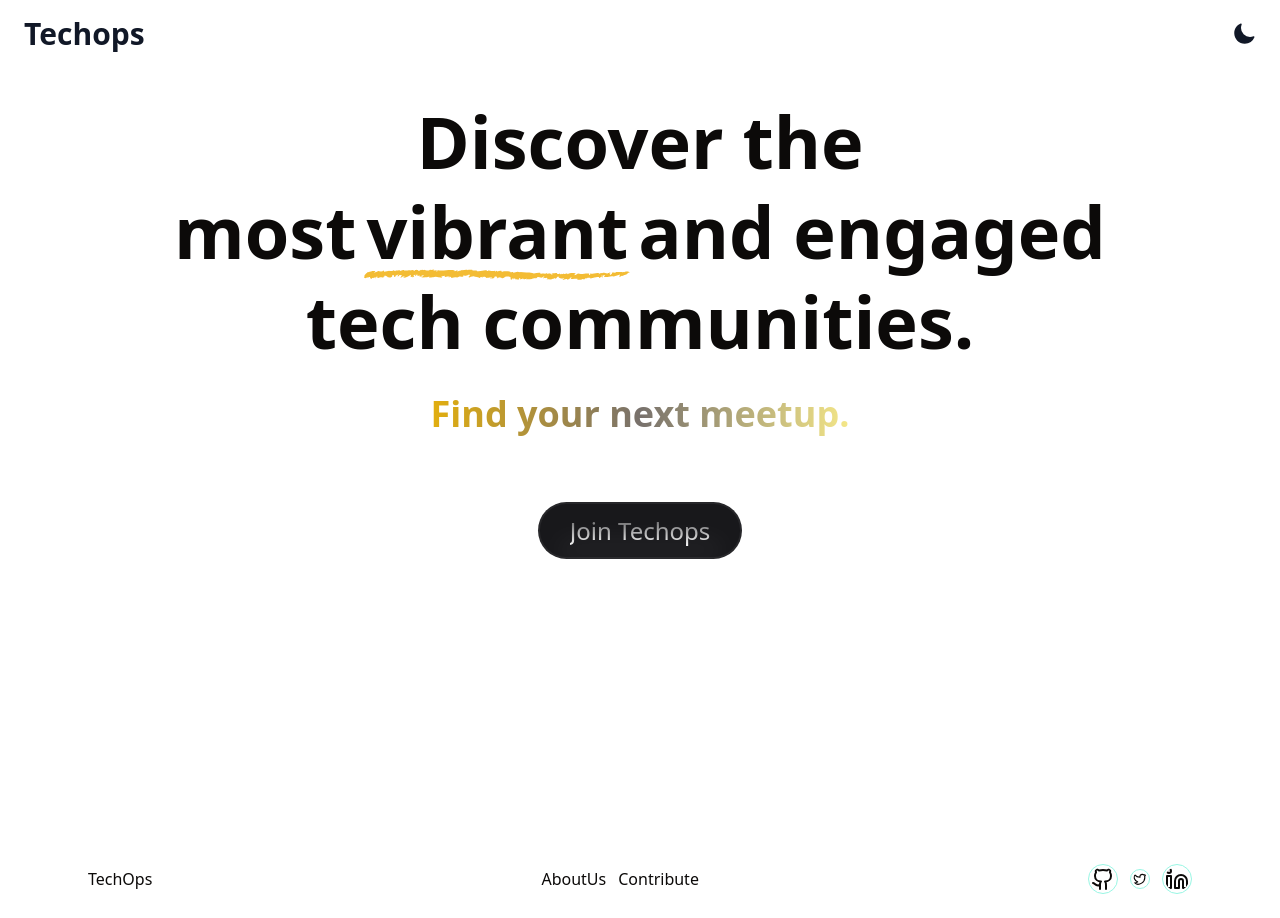
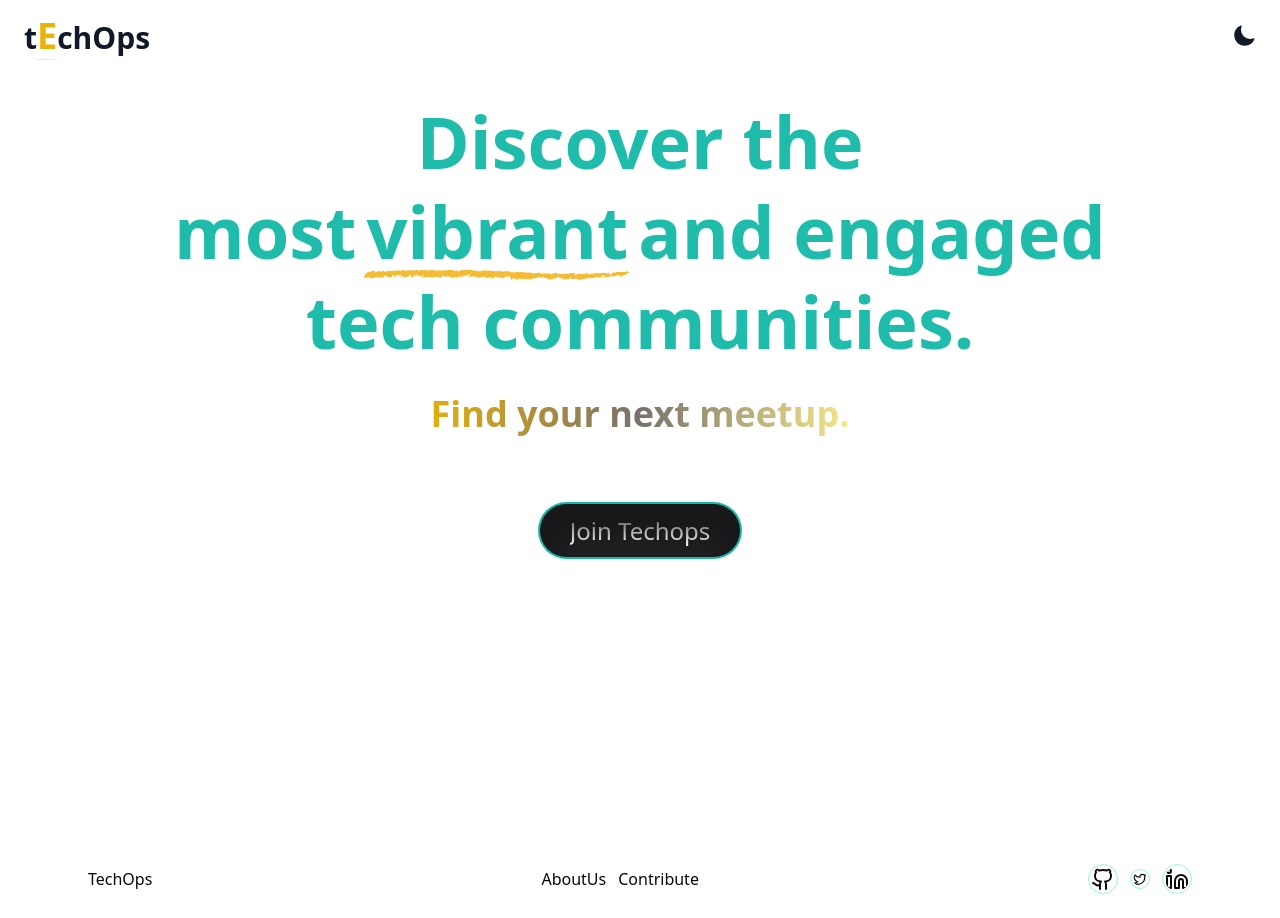
Before and after one commit to mungaben/techops, a Next.js app: page / in a window 1280 px wide. Built offline with nearby package versions, Linux system fonts and the light colour scheme.

Commit message:
feat:courses

```diff
--- /dev/null
+++ b/components/HomePage/Courses/Course.tsx
@@ -0,0 +1,11 @@
+
+
+import React from 'react'
+
+const Course = () => {
+  return (
+    <div>Course</div>
+  )
+}
+
+export default Course
--- /dev/null
+++ b/components/HomePage/Courses/Tags.tsx
@@ -0,0 +1,11 @@
+
+
+import React from 'react'
+
+const Tags = () => {
+  return (
+    <div>Tags</div>
+  )
+}
+
+export default Tags
--- a/components/HomePage/LandingText.tsx
+++ b/components/HomePage/LandingText.tsx
@@ -5,7 +5,7 @@ const LandingText = () => {
     return (
         <div className=' w-full flex flex-col justify-center items-center gap-3'>
             <div>
-                <h2 className='  gap-5 max-w-full overflow-hidden text-center text-4xl font-black tracking-normal sm:text-5xl lg:text-7xl/[90px]  '>
+                <h2 className=' text-teal-500/95  gap-5 max-w-full overflow-hidden text-center text-4xl font-black tracking-normal sm:text-5xl lg:text-7xl/[90px]  '>
                     Discover the most
                     <strong className="p-0.5 bg-[url('/Img/TechopsUnderline.svg')] bg-no-repeat bg-bottom m-2 ease-in-out transition-all delay-700 duration-700 ">
                         vibrant
--- a/components/Modules/NavBar.tsx
+++ b/components/Modules/NavBar.tsx
@@ -11,7 +11,20 @@ const Navbar = () => {
                 <div>
                     <h2 className='font-bold text-3xl  text-gray-900 dark:text-white'>
                         <Link href="/" >
-                            Techops
+                            <span className=''>
+                                t
+                            </span>
+                            <span className=" text-4xl uppercase text-yellow-500 bg-[url('/Img/TechopsUnderline.svg')] bg-no-repeat bg-bottom" >
+                                e
+                            </span>
+                            <span>
+                                ch
+                            </span>
+                            <span className=' capitalize'>
+                                Ops
+                            </span>
+
+
                         </Link>
                     </h2>
 
--- a/components/Modules/SpinningButton.tsx
+++ b/components/Modules/SpinningButton.tsx
@@ -8,7 +8,7 @@ type  ButtonText={
 const SpinningButton:React.FC<ButtonText> = ({text}) => {
     return (
         <div>
-            <button className="group relative mx-auto inline-flex items-center overflow-hidden rounded-full bg-zinc-800 px-8 py-3 transition">
+            <button className="group relative mx-auto inline-flex items-center overflow-hidden rounded-full bg-teal-500 px-8 py-3 transition">
                 <div className="absolute inset-0 flex items-center [container-type:inline-size]">
                     <div className="absolute h-[100cqw] w-[100cqw] animate-spin bg-[conic-gradient(from_0_at_50%_50%,rgba(255,255,255,0.5)_0deg,transparent_60deg,transparent_300deg,rgba(255,255,255,0.5)_360deg)] opacity-0 transition duration-300 [animation-duration:3s] group-hover:opacity-100"></div>
                 </div>
--- a/package.json
+++ b/package.json
@@ -10,11 +10,15 @@
   },
   "dependencies": {
     "@heroicons/react": "^2.1.1",
+    "@portabletext/react": "^3.0.11",
     "@radix-ui/react-icons": "^1.3.0",
+    "@sanity/client": "^6.10.0",
+    "@sanity/image-url": "^1.0.2",
     "class-variance-authority": "^0.7.0",
     "clsx": "^2.0.0",
     "lucide-react": "^0.302.0",
     "next": "14.0.4",
+    "next-sanity": "^7.0.5",
     "next-themes": "^0.2.1",
     "react": "^18",
     "react-dom": "^18",
```
Also changed, not shown: 1 other file (tests, documents, lock files or other folders).
